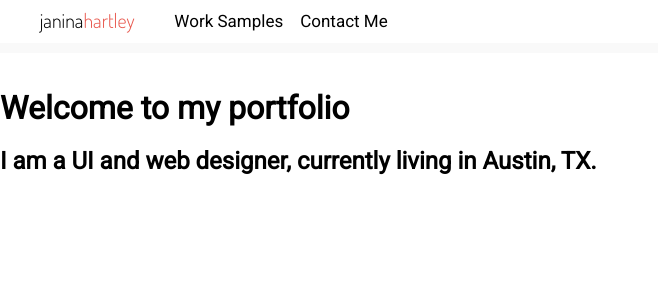
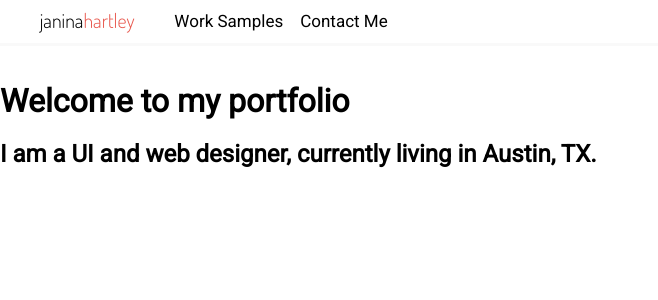
Before and after one commit to jhartley1412/old-portfolio-2, a Jekyll site: the page built from index.html, in a window 1280 px wide. Shown: the top 300 px of the page, without its empty margins (0-658 px from the left). Built offline with Jekyll 4.4.1, drawn with Linux system fonts in a browser that asks for light colours; nearby versions of some CDN libraries.

Commit message:
decreased size of header border

```diff
--- a/css/main.scss
+++ b/css/main.scss
@@ -36,7 +36,7 @@ header{
 	// padding: 0.5em 0;
 	overflow: hidden;
 	background-color: #fff;
-	border-bottom: solid 10px $accent-color;
+	border-bottom: 3px solid $accent-color;
 
 	.logo{
 		float: left;
```
Also changed, not shown: 2 other files.
